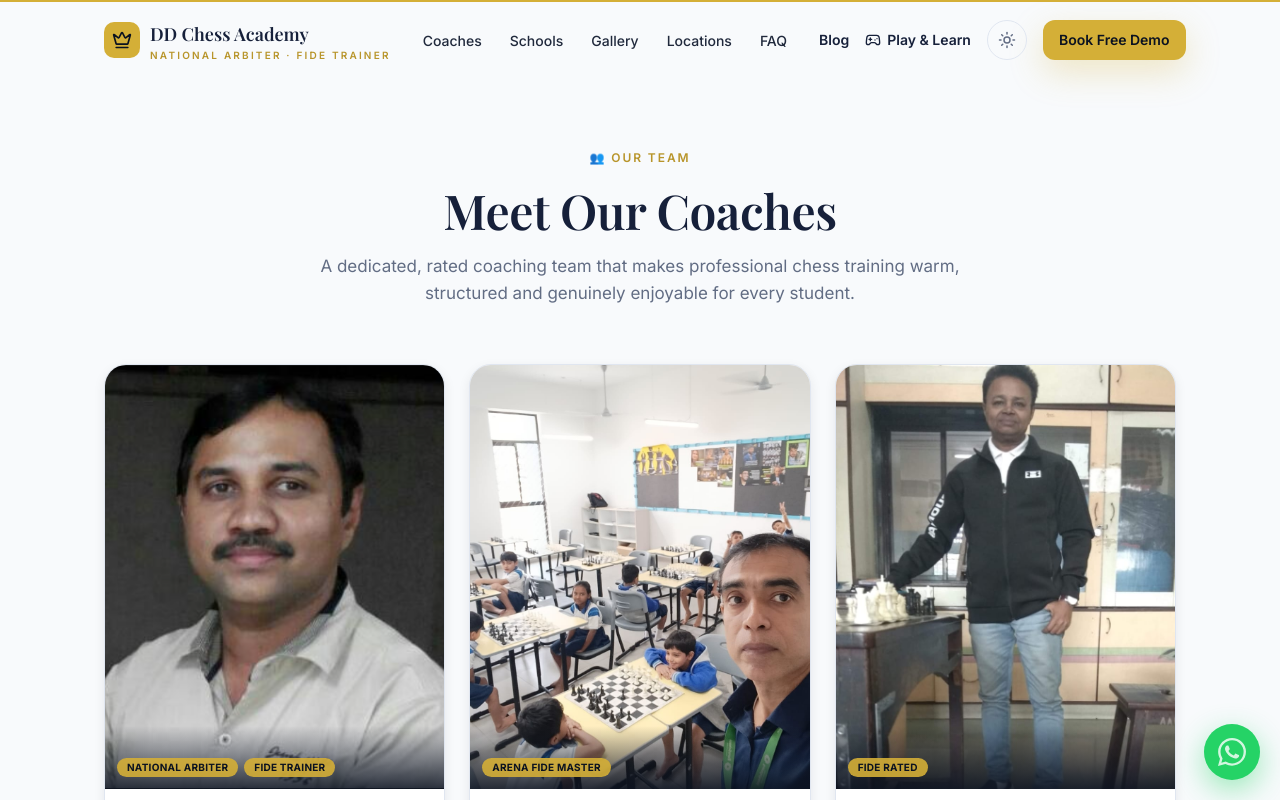
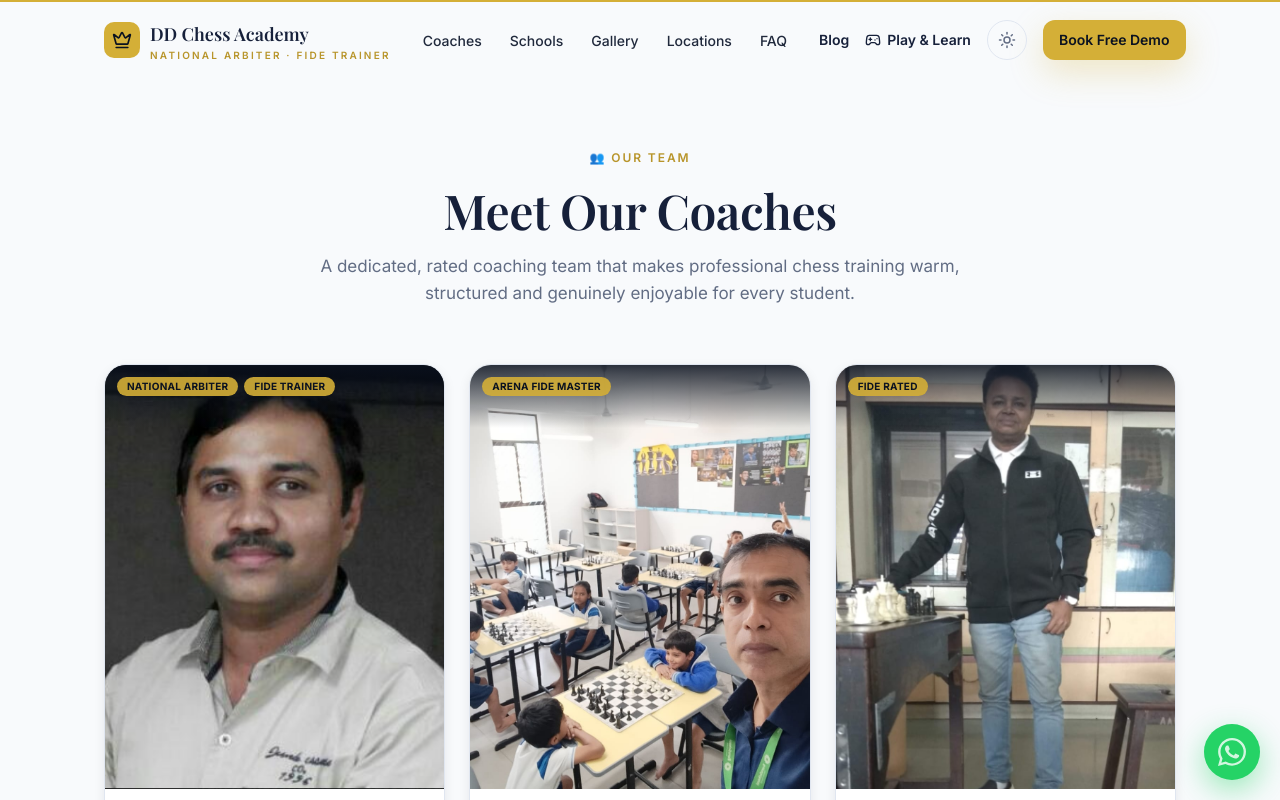
Before and after one commit to Chinmmaayyy/DD__CHESSACADEMY, a React (Vite) app: page /coaches in a window 1280 px wide. Shown: the top 800 px of the page. Built offline with nearby package versions, Linux system fonts and the light colour scheme.

Commit message:
Coaches: move credential tags to top of photo so they don't cover the portrait (Ajay's thumb)

```diff
--- a/src/pages/CoachesPage.tsx
+++ b/src/pages/CoachesPage.tsx
@@ -54,7 +54,7 @@ export function CoachesPage() {
                     </span>
                   )}
                   {person.tags && person.tags.length > 0 && (
-                    <div className="absolute inset-x-0 bottom-0 flex flex-wrap gap-1.5 bg-gradient-to-t from-navy-900/85 to-transparent p-3 pt-8">
+                    <div className="absolute inset-x-0 top-0 flex flex-wrap gap-1.5 bg-gradient-to-b from-navy-900/85 to-transparent p-3 pb-8">
                       {person.tags.map((tag) => (
                         <span
                           key={tag}
```
